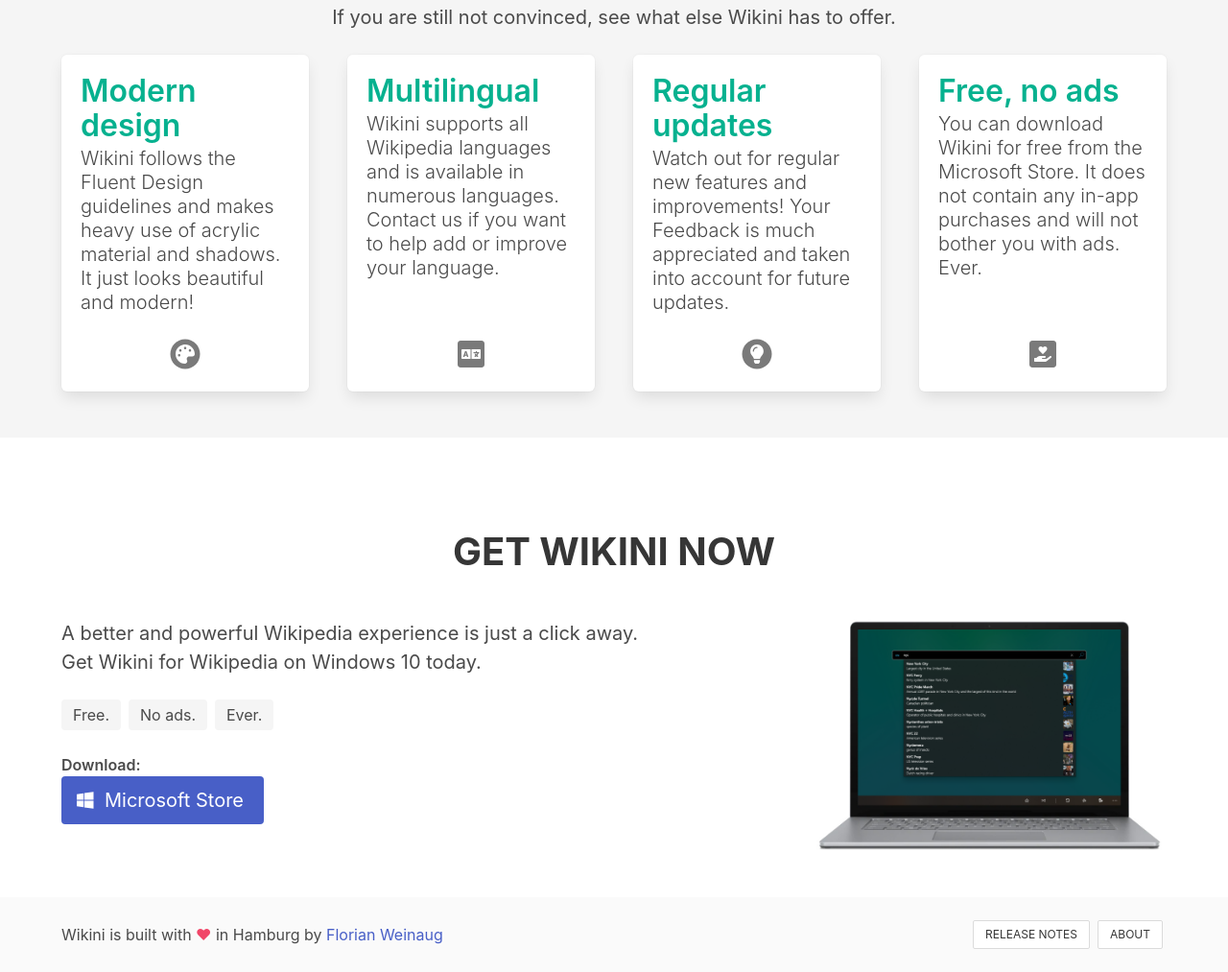
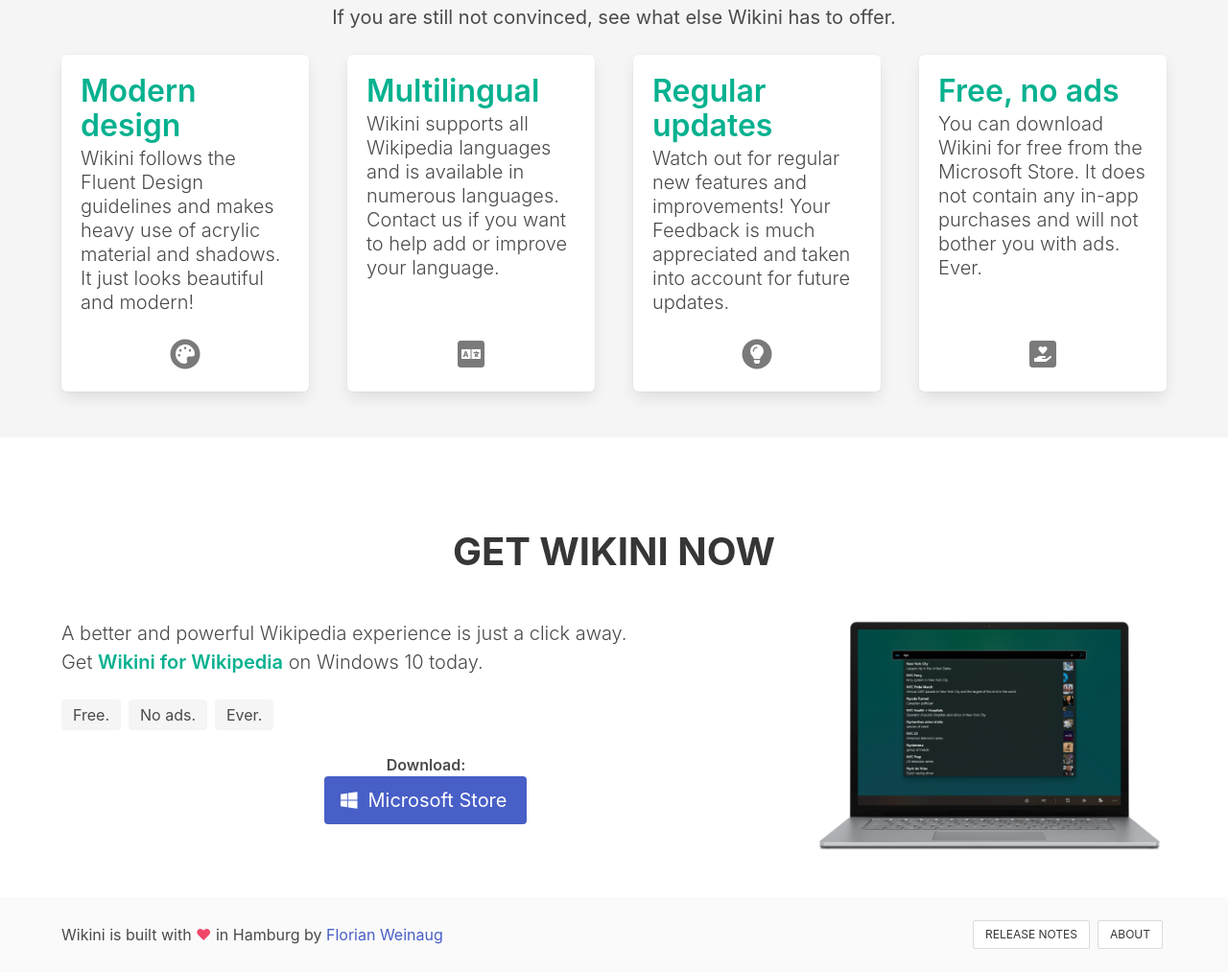
Before and after one commit to fweinaug/wikini-website-v2, a Gatsby site: page / in a window 1280 px wide. Shown: the part 2409-3422 px from the top of the page at 96% size. Built offline with nearby package versions, Linux system fonts and the light colour scheme; Gatsby itself is replaced by a stand-in of ours.

Commit message:
change font weight to light and center download button

```diff
--- a/src/sections/download.js
+++ b/src/sections/download.js
@@ -12,10 +12,10 @@
       <div className="columns">
         <div className="column is-two-thirds">
           <div className="content is-medium">
-            <p>
+            <p className="has-text-weight-light">
               A better and powerful Wikipedia experience is just a click away.
               <br />
-              Get Wikini for Wikipedia on Windows 10 today.
+              Get <span className="has-text-weight-semibold has-text-primary">Wikini for Wikipedia</span> on Windows 10 today.
             </p>
           </div>
           <div className="tags are-medium">
@@ -29,7 +29,7 @@
               Ever.
             </span>
           </div>
-          <div className="content">
+          <div className="content has-text-centered">
             <p className="is-marginless has-text-weight-semibold">Download:</p>
             <a className="button is-link is-medium"
                href="https://www.microsoft.com/store/apps/9nkvw50h59sl" target="_blank" rel="noopener noreferrer"
```
